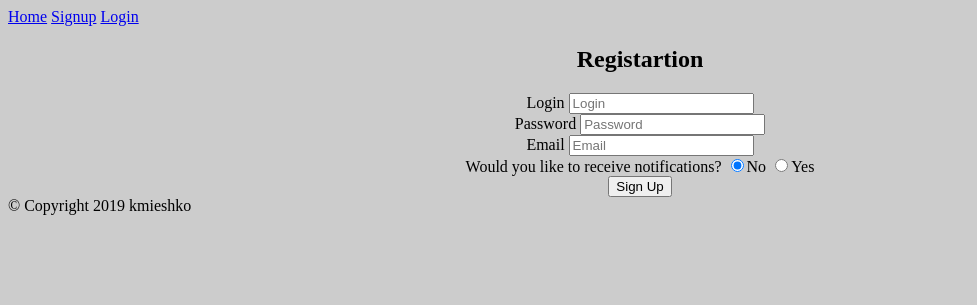
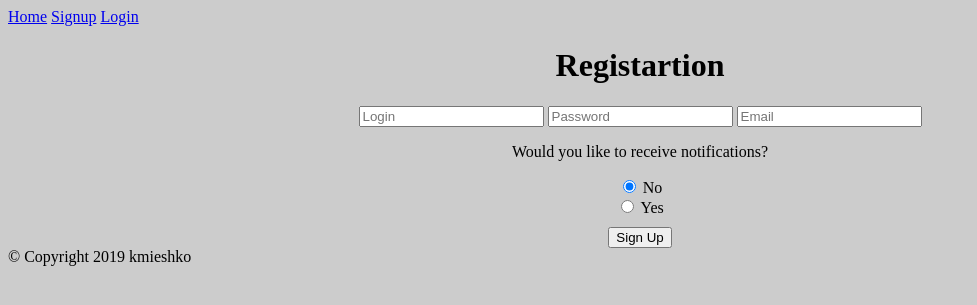
Before and after one commit to kmieshko/Camagru_v2.0, a PHP site: the page made by app/views/User/signup.php in a window 1280 px wide. Shown: the top 305 px of the page, without its empty margins (0-977 px from the left). Run offline with PHP 8.4, Linux system fonts and the light colour scheme; the template is opened without the code that fills it, so the values that code supplies are empty.

Commit message:
09.03 app

```diff
--- a/app/models/Main.php
+++ b/app/models/Main.php
@@ -32,9 +32,9 @@ class Main extends Model
         if (isset($_SESSION['user']) && $_SESSION['user']['activate'] === '1') {
             $content .= $like;
             $content .= '<div class="post-comment" id="comment"></div>';
-            if ($_SESSION['user']['login'] === $login) {
-                $content .= '<input class="btn" type="submit" id="delete-image" value="Delete Image">';
-            }
+        }
+        if (isset($_SESSION['user']) && $_SESSION['user']['login'] === $login) {
+            $content .= '<input class="btn" type="submit" id="delete-image" value="Delete Image">';
         }
         $content .= '<div id="count-likes">Likes: ' . $count_likes . '</div>';
         $content .= '<div id="container-comment">' . $res . '</div>';
--- a/app/views/User/signup.php
+++ b/app/views/User/signup.php
@@ -1,26 +1,27 @@
 <center>
-    <h2>Registartion</h2>
+    <div class="login-page">
+        <h1>Registartion</h1>
+        <div class="form">
             <form method="post" action="/user/signup">
+                <input class="field" type="text" name="login" placeholder="Login"
+                       value="<?= isset($_SESSION['form_data']['login']) ? h($_SESSION['form_data']['login']) : ''; ?>">
+                <input class="field" type="text" name="password" placeholder="Password">
+                <input class="field" type="text" name="email" placeholder="Email"
+                       value="<?= isset($_SESSION['form_data']['email']) ? h($_SESSION['form_data']['email']) : ''; ?>">
+                <p class="radio">Would you like to receive notifications?</p>
+                <div class="radio">
                     <div>
-            <label for="login">Login</label>
-            <input type="text" name="login" placeholder="Login"
-                   value="<?= isset($_SESSION['form_data']['login']) ? h($_SESSION['form_data']['login']) : ''; ?>">
+                        <input type="radio" name="notifications" value="no" checked>
+                        <label>No</label>
                     </div>
                     <div>
-            <label for="login">Password</label>
-            <input type="text" name="password" placeholder="Password">
+                        <input type="radio" name="notifications" value="yes">
+                        <label>Yes</label>
                     </div>
-        <div>
-            <label for="email">Email</label>
-            <input type="text" name="email" placeholder="Email"
-                   value="<?= isset($_SESSION['form_data']['email']) ? h($_SESSION['form_data']['email']) : ''; ?>">
                 </div>
-        <div>
-            <label for="notification">Would you like to receive notifications?</label>
-            <input type="radio" name="notifications" value="no" checked>No
-            <input type="radio" name="notifications" value="yes">Yes
+                <button style="margin-top: 10px" type="submit">Sign Up</button>
+            </form>
         </div>
-        <button type="submit">Sign Up</button>
-    </form>
+    </div>
 </center>
 <?php if (isset($_SESSION['form_data'])) unset($_SESSION['form_data']) ?>
--- a/app/views/layouts/default.php
+++ b/app/views/layouts/default.php
@@ -6,6 +6,9 @@
     <link rel="stylesheet" type="text/css" href="/public/css/gallery.css">
     <link rel="stylesheet" type="text/css" href="/public/css/pagination.css">
     <link rel="stylesheet" type="text/css" href="/public/css/modal.css">
+    <link rel="stylesheet" type="text/css" href="/public/css/menu.css">
+    <link rel="stylesheet" type="text/css" href="/public/css/login.css">
+    <link rel="stylesheet" type="text/css" href="/public/css/add-image.css">
     <script src="/public/js/functions.js"></script>
 </head>
 <body>
@@ -13,14 +16,14 @@
 <?php require_once 'header.php'; ?>
 
 <?php if (isset($_SESSION['error'])): ?>
-    <div>
-        <?= $_SESSION['error'];
+    <div class="alert alert-danger">
+        <?=$_SESSION['error'];
         unset($_SESSION['error']) ?>
     </div>
 <?php endif; ?>
 
 <?php if (isset($_SESSION['success'])): ?>
-    <div>
+    <div class="alert alert-success">
         <?= $_SESSION['success'];
         unset($_SESSION['success']) ?>
     </div>
--- a/app/views/layouts/header.php
+++ b/app/views/layouts/header.php
@@ -1,11 +1,11 @@
-<ul>
-    <li><a href="/">Home</a></li>
+<ul class="menu">
+    <li><a class="navig-link" href="/">Home</a></li>
     <?php if (isset($_SESSION['user'])) : ?>
-        <li><a href="/gallery/index">Add image</a></li>
-        <li><a href="/user/logout">Logout</a></li>
-        <li><a href="/user/profile">Profile</a></li>
+        <li><a class="navig-link" href="/gallery/index">Add image</a></li>
+        <li><a class="navig-link" href="/user/logout">Logout</a></li>
+        <li><a class="navig-link" href="/user/profile">Profile</a></li>
     <?php else : ?>
-        <li><a href="/user/signup">Signup</a></li>
-        <li><a href="/user/login">Login</a></li>
+        <li><a class="navig-link" href="/user/signup">Signup</a></li>
+        <li><a class="navig-link" href="/user/login">Login</a></li>
     <?php endif ?>
 </ul>
```
Also changed, not shown: app/controllers/MainController.php (+1 -6 lines), app/views/Gallery/add_image.php (+27 -18 lines), app/views/User/login.php (+13 -17 lines), app/views/User/new-password.php (+3 -4 lines), app/views/User/profile.php (+4 -4 lines), app/views/User/reset.php (+3 -4 lines), app/views/User/update-password.php (+9 -1 lines). Lines whose indentation alone changed are shown as unchanged.
